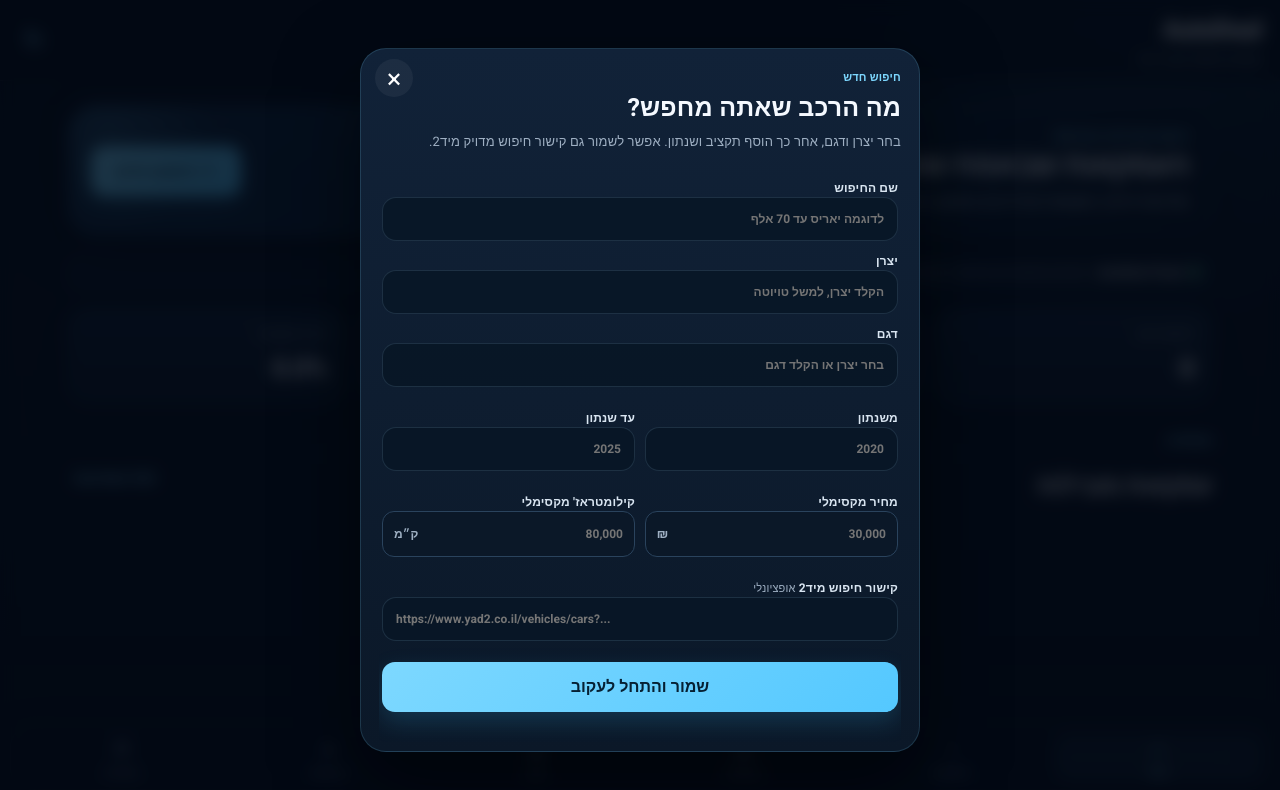
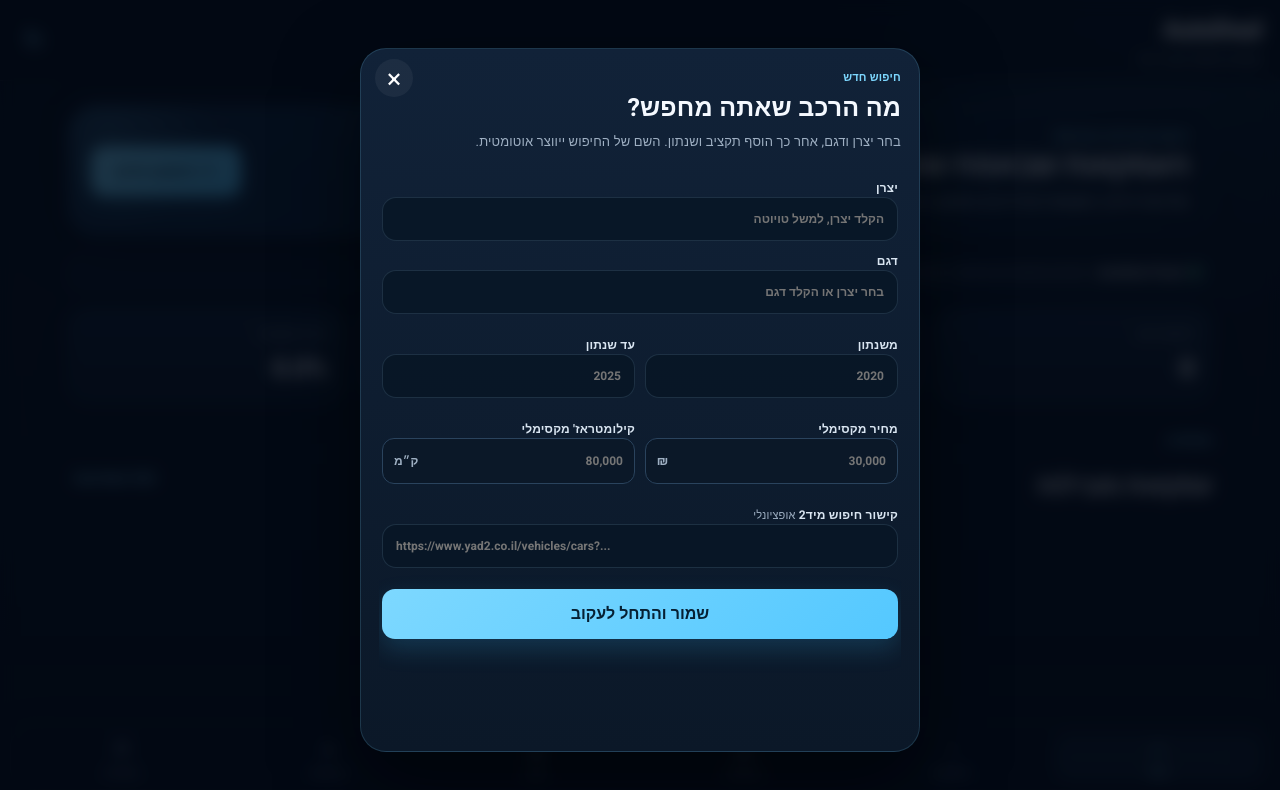
Before and after one commit to noambetesh/autodeal, a plain HTML site: page app/index.html in a window 1280 px wide. Both pictures are taken after a click on the button "＋ חיפוש חדש". Drawn offline with Linux system fonts and the light colour scheme; no server answers.

Commit message:
Remove manual search name field

```diff
--- a/app/index.html
+++ b/app/index.html
@@ -85,8 +85,7 @@
     <button data-nav="settings">⚙<span>הגדרות</span></button>
   </nav>
 
-  <div id="searchModal" class="modal hidden"><div class="modal-card search-card"><button class="close" data-close>×</button><div class="modal-heading"><span class="eyebrow">חיפוש חדש</span><h2>מה הרכב שאתה מחפש?</h2><p>בחר יצרן ודגם, אחר כך הוסף תקציב ושנתון. אפשר לשמור גם קישור חיפוש מדויק מיד2.</p></div><form id="searchForm">
-    <label>שם החיפוש<input name="name" required placeholder="לדוגמה יאריס עד 70 אלף"></label>
+  <div id="searchModal" class="modal hidden"><div class="modal-card search-card"><button class="close" data-close>×</button><div class="modal-heading"><span class="eyebrow">חיפוש חדש</span><h2>מה הרכב שאתה מחפש?</h2><p>בחר יצרן ודגם, אחר כך הוסף תקציב ושנתון. השם של החיפוש ייווצר אוטומטית.</p></div><form id="searchForm">
     <label>יצרן<input name="make" placeholder="טויוטה"></label>
     <label>דגם<input name="model" placeholder="יאריס"></label>
     <div class="two"><label>משנתון<input name="yearMin" type="number" inputmode="numeric" placeholder="2020"></label><label>עד שנתון<input name="yearMax" type="number" inputmode="numeric" placeholder="2025"></label></div>
```
